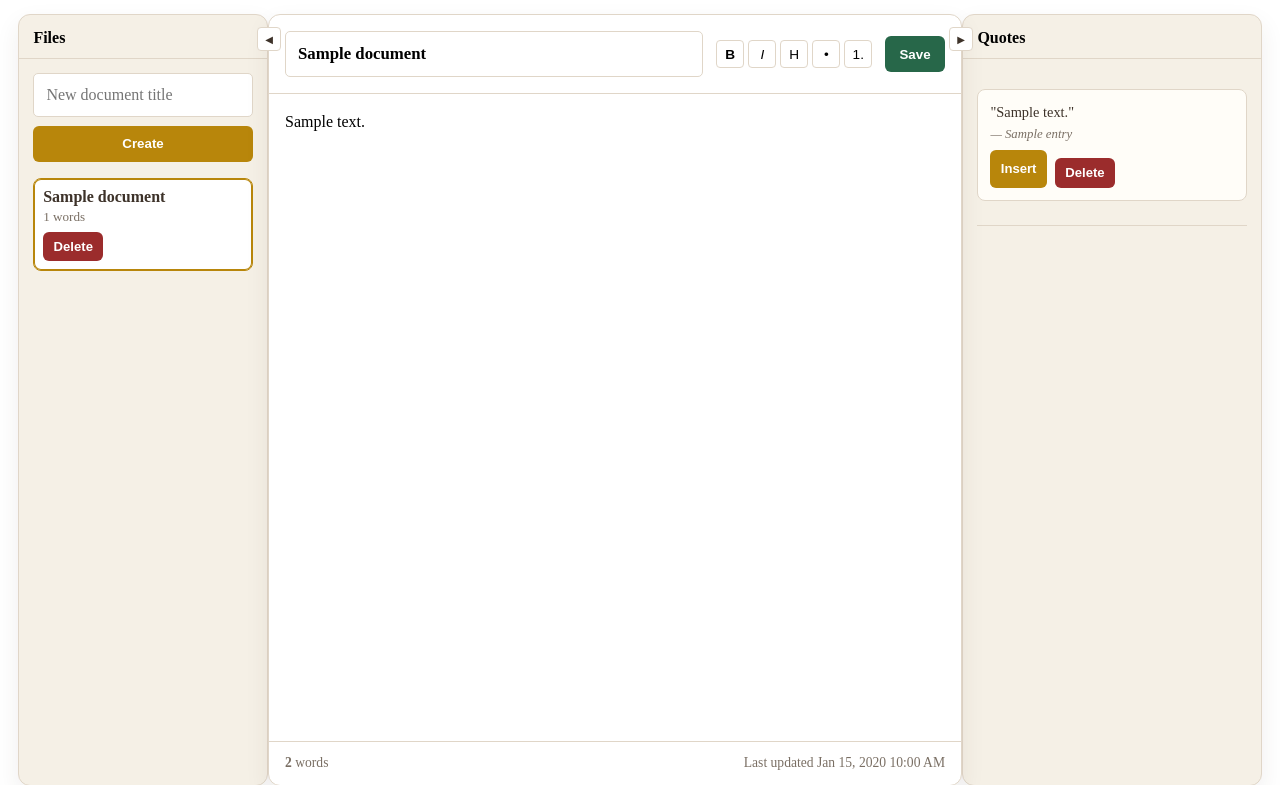
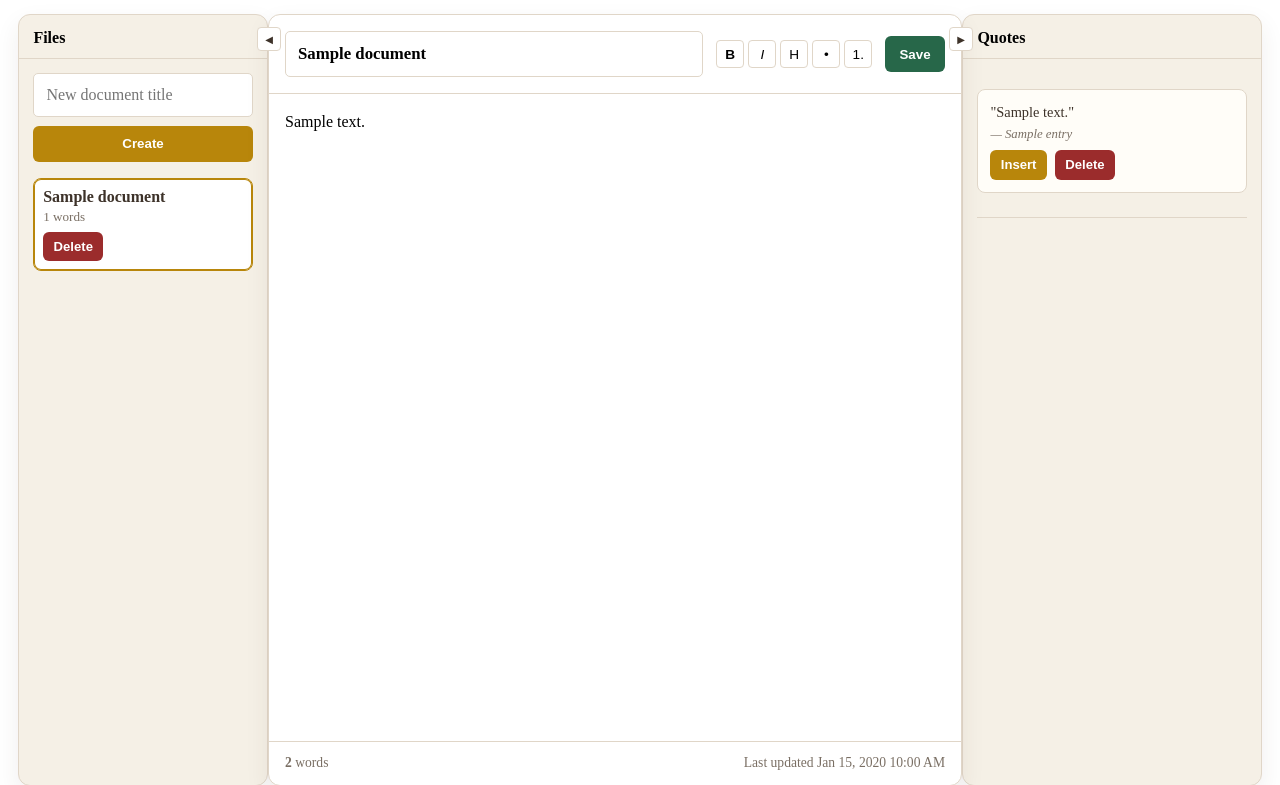
Before and after one commit to sz-747/Glint, a Flask app: page /dashboard in a window 1280 px wide. Shown: the part 71-856 px from the top of the page. Run offline with Flask 3, Linux system fonts and the light colour scheme; a user stored in the database is signed in; tables that the repository leaves empty hold one stand-in row (values such as "Sample post").

Commit message:
refactor: insert styling consistent with delete styling

```diff
--- a/static/style.css
+++ b/static/style.css
@@ -700,8 +700,9 @@
   margin: 0;
 }
 
-.quote-item .btn-danger {
-  margin-top: 0.5rem;
+.quote-actions .btn,
+.quote-actions form {
+  margin: 0;
 }
 
 .panel-divider {
```
